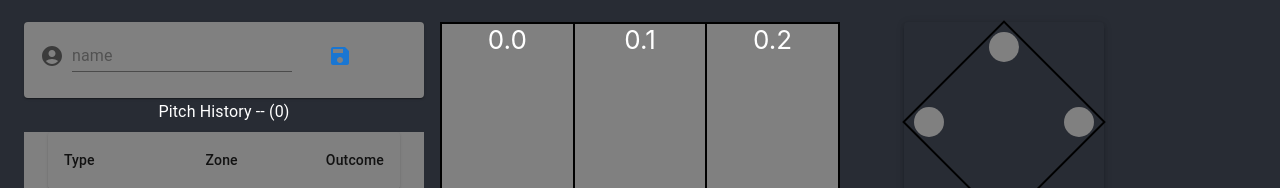
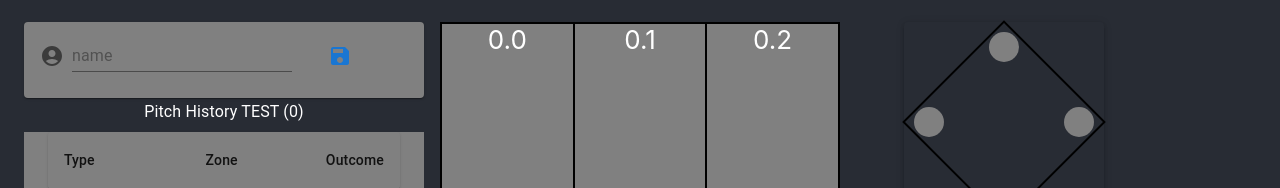
Before and after one commit to josh-wheeler-22/pitch-tracker-ui, a React (Create React App) app: page / in a window 1280 px wide. Shown: the top 188 px of the page. Built offline with nearby package versions, Linux system fonts and the light colour scheme.

Commit message:
testing deploymemnt

```diff
--- a/src/App.js
+++ b/src/App.js
@@ -207,7 +207,7 @@ function App() {
             <Grid size={4} item>
               <ProfileDisplay pitcher={pitcher} />
               <Typography variant="subtitle1" gutterBottom>
-                Pitch History -- ({pitcher.pitchCount})
+                Pitch History TEST ({pitcher.pitchCount})
               </Typography>
               <PitchHistory pitches={pitcher.pitches} />
             </Grid>
```
